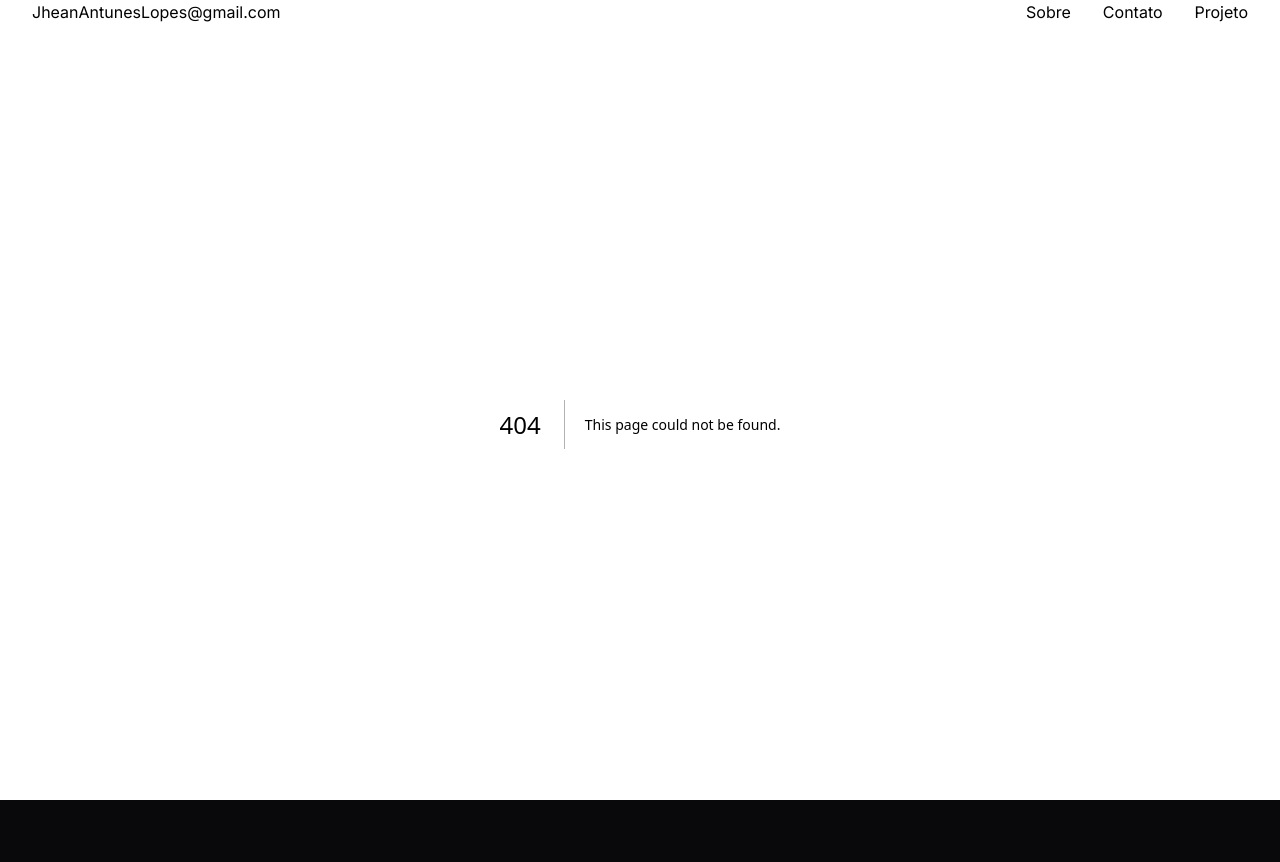
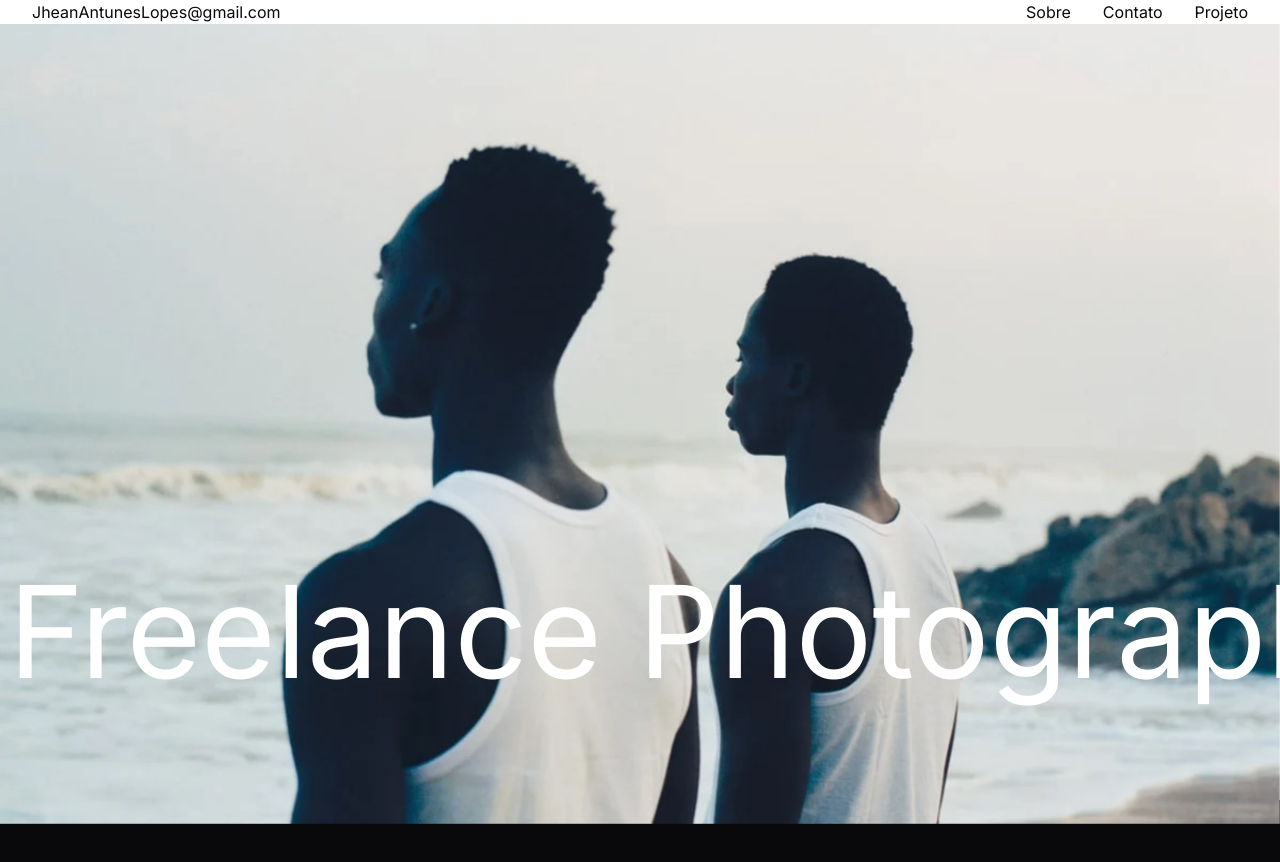
Before and after one commit to JheanAntunes/learn-framer-motion, a Next.js app: page /infinite in a window 1280 px wide. Before the commit this address had no page. Shown: the top 862 px of the page. Before the commit the page ends 824 px from the top, so only its background shows below. Built offline with nearby package versions, Linux system fonts and the light colour scheme.

Commit message:
:sparkles:	feat: add Component InfiniteTextMoveOnScroll example in UI infinite

```diff
--- /dev/null
+++ b/src/app/infinite/page.tsx
@@ -0,0 +1,11 @@
+import InfiniteTextMoveOnScroll from '@/examples/awwwards/Infinite-text-move-on-scroll'
+
+const PageInfinite = () => {
+  return (
+    <div className="overflow-hidden">
+      <InfiniteTextMoveOnScroll />
+    </div>
+  )
+}
+
+export default PageInfinite
```
